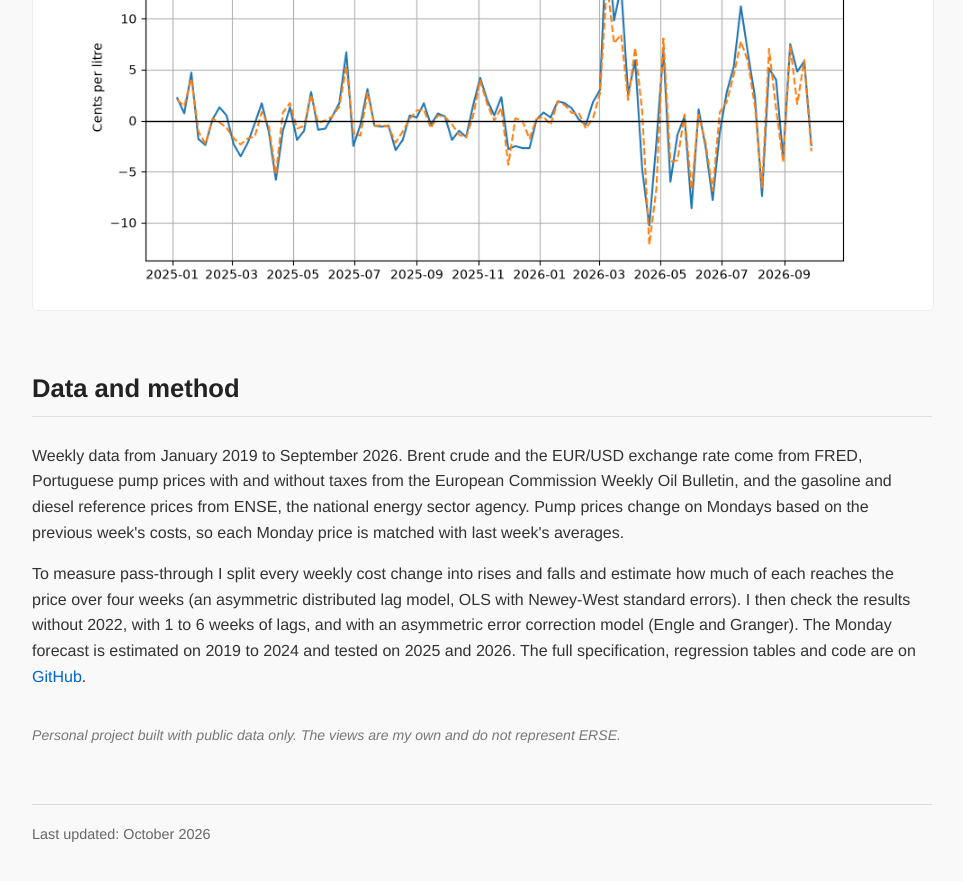
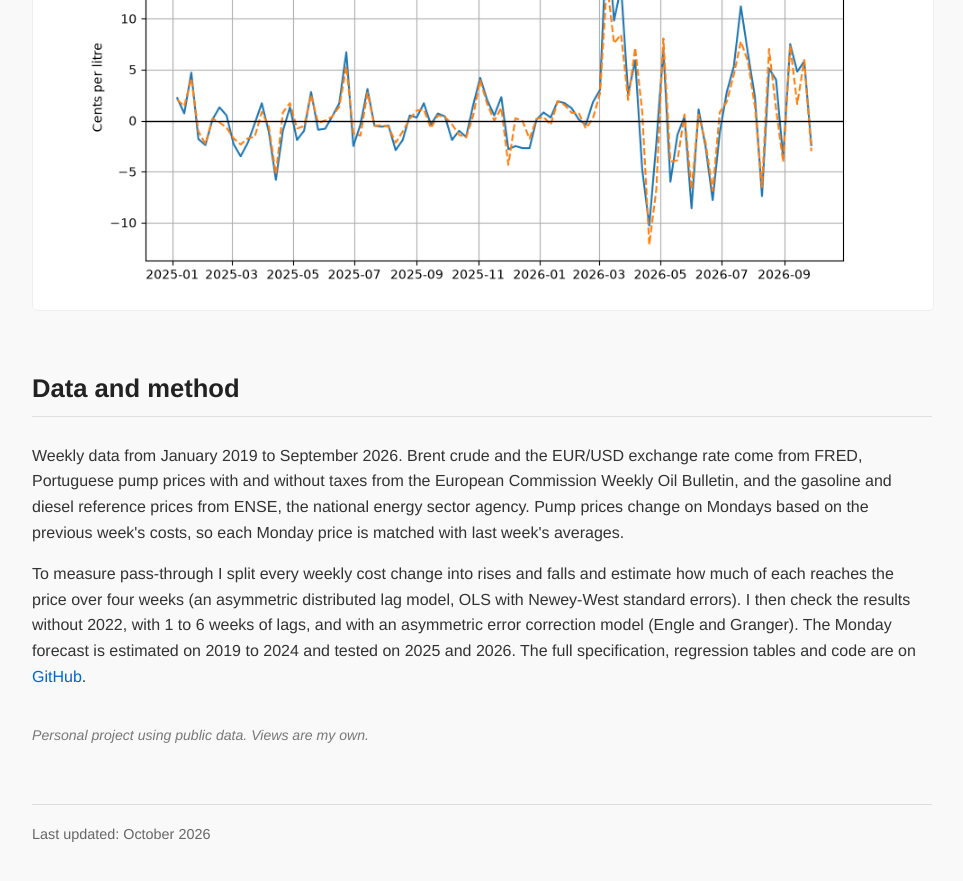
Before and after one commit to josepaulonunes/josepaulonunes.github.io, a Jekyll site: the page built from fuel-prices/index.md, in a window 1280 px wide and 900 px high, scrolled down 4567 px. Shown: the top 881 px of the window, without its empty margins (158-1121 px from the left). Built offline with Jekyll 4.4.1, drawn with Linux system fonts in a browser that asks for light colours.

Commit message:
Revise disclaimer in fuel-prices index
Updated disclaimer text for clarity.

```diff
--- a/fuel-prices/index.md
+++ b/fuel-prices/index.md
@@ -81,4 +81,4 @@ window.addEventListener("resize", fitViz);
 <p>Weekly data from January 2019 to September 2026. Brent crude and the EUR/USD exchange rate come from FRED, Portuguese pump prices with and without taxes from the European Commission Weekly Oil Bulletin, and the gasoline and diesel reference prices from ENSE, the national energy sector agency. Pump prices change on Mondays based on the previous week's costs, so each Monday price is matched with last week's averages.</p>
 <p>To measure pass-through I split every weekly cost change into rises and falls and estimate how much of each reaches the price over four weeks (an asymmetric distributed lag model, OLS with Newey-West standard errors). I then check the results without 2022, with 1 to 6 weeks of lags, and with an asymmetric error correction model (Engle and Granger). The Monday forecast is estimated on 2019 to 2024 and tested on 2025 and 2026. The full specification, regression tables and code are on <a href="https://github.com/josepaulonunes/fuel-prices-portugal" target="_blank" rel="noopener">GitHub</a>.</p>
 
-<p class="disclaimer">Personal project built with public data only. The views are my own and do not represent ERSE.</p>
+<p class="disclaimer">Personal project using public data. Views are my own.</p>
```
